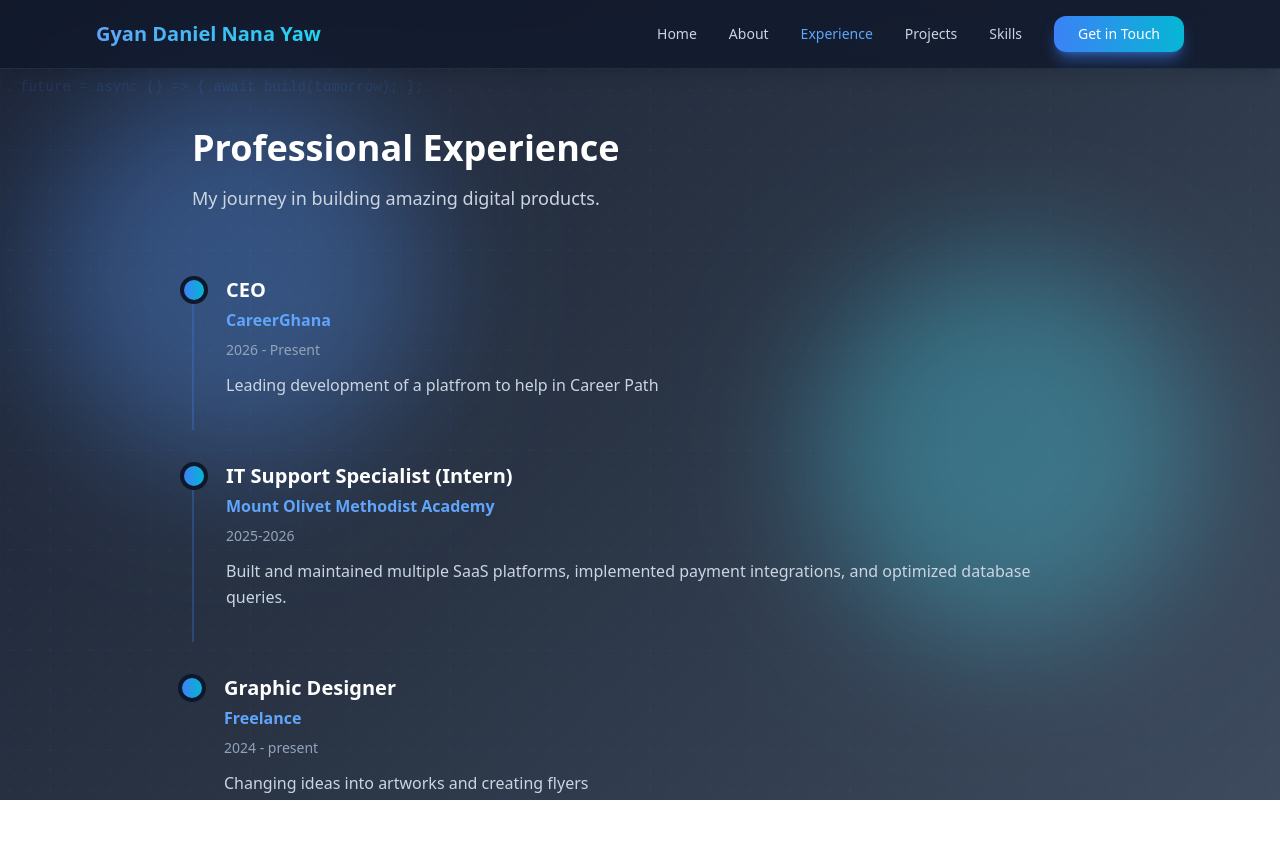
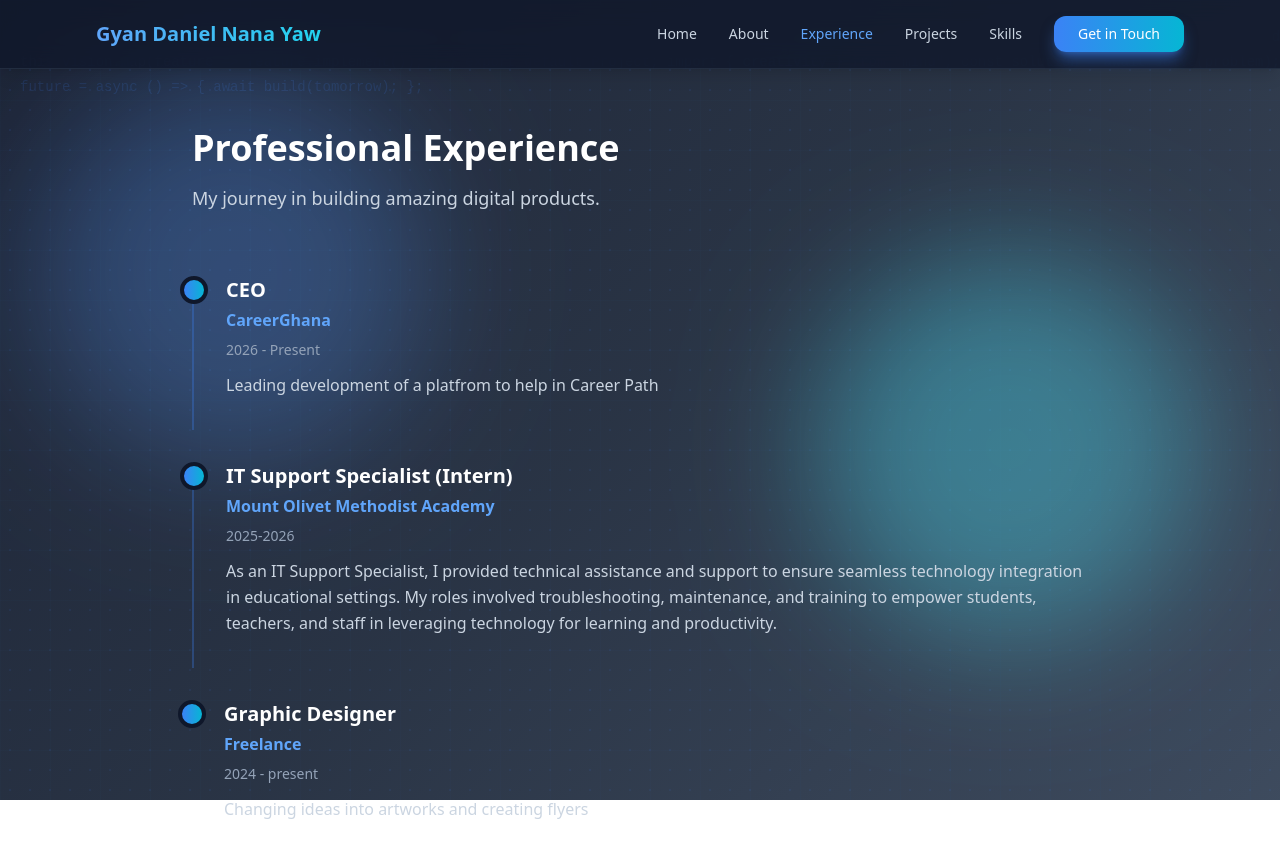
Before and after one commit to gyan277/Personal-Portfolio, a React (Vite) app: page /experience in a window 1280 px wide. Shown: the top 858 px of the page. Built offline with nearby package versions, Linux system fonts and the light colour scheme.

Commit message:
Add full name to header with logo

```diff
--- a/client/pages/Experience.tsx
+++ b/client/pages/Experience.tsx
@@ -12,7 +12,7 @@ export default function Experience() {
       title: "IT Support Specialist (Intern)",
       company: "Mount Olivet Methodist Academy",
       period: "2025-2026",
-      description: "Built and maintained multiple SaaS platforms, implemented payment integrations, and optimized database queries.",
+      description: "As an IT Support Specialist, I provided technical assistance and support to ensure seamless technology integration in educational settings. My roles involved troubleshooting, maintenance, and training to empower students, teachers, and staff in leveraging technology for learning and productivity.",
     },
     {
       title: "Graphic Designer",
```
